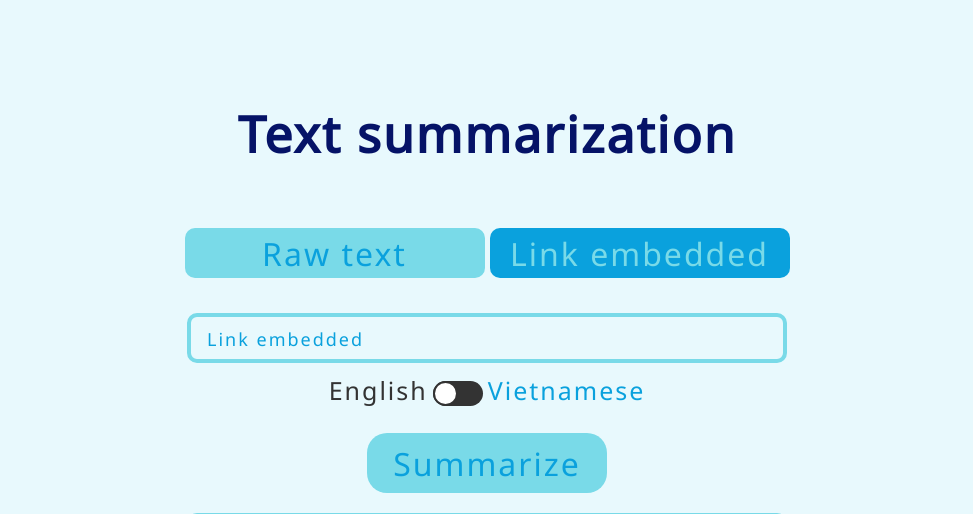
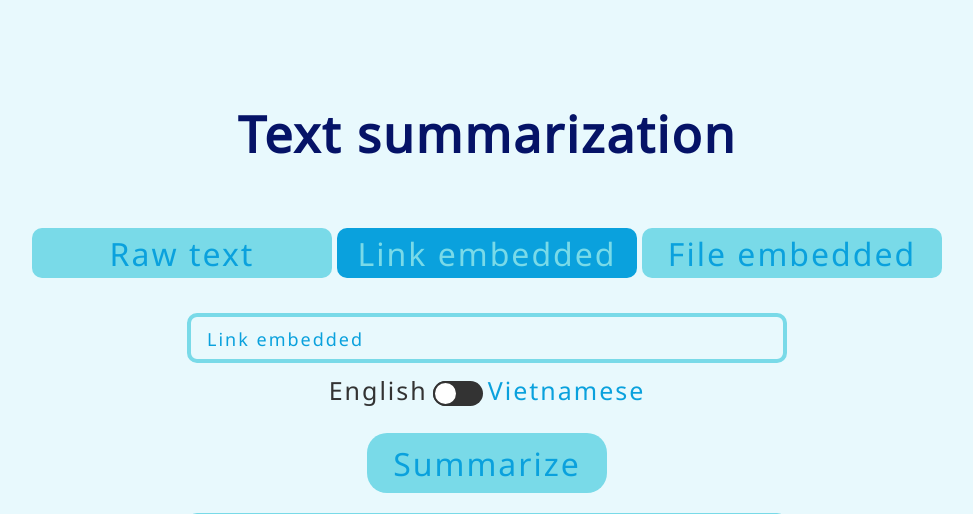
Before and after one commit to phucmap85/Quidk-website, a Flask app: page /linkemb in a window 1280 px wide. Shown: the top 514 px of the page, without its empty margins (153-1126 px from the left). Run offline with Flask 2, Linux system fonts and the light colour scheme.

Commit message:
Update linkemb.html

```diff
--- a/templates/linkemb.html
+++ b/templates/linkemb.html
@@ -50,7 +50,7 @@ body{
     width: auto;
 }
 
-.btn-1{
+.text-btn{
     margin: 2.5px;
     width: 300px;
     height: 50px;
@@ -64,13 +64,13 @@ body{
     outline: none;
 }
 
-.btn-1:hover{
+.text-btn:hover{
     box-shadow: inset 300px 0 0 0 #0AA1DD;
     cursor: pointer;
     color: #79DAE8;
 }
 
-.btn-2{
+.link-btn{
     margin: 2.5px;
     width: 300px;
     height: 50px;
@@ -84,14 +84,14 @@ body{
     outline: none;
 }
 /*
-.btn-2:hover{
+.link-btn:hover{
     box-shadow: inset 300px 0 0 0 #79DAE8;
     cursor: pointer;
     color: #0AA1DD;
 } */
 
-.btn1{
-    margin: 5px;
+.file-btn{
+    margin: 2.5px;
     width: 300px;
     height: 50px;
     border: none;
@@ -104,7 +104,7 @@ body{
     outline: none;
 }
 
-.btn1:hover{
+.file-btn:hover{
     box-shadow: inset 300px 0 0 0 #0AA1DD;
     cursor: pointer;
     color: #79DAE8;
@@ -253,8 +253,9 @@ body{
     <div class = "header" style="color: #051367;"> Text summarization </div>
 
     <div class ="button">
-        <button class="btn-1" onclick="window.location.href = '/home';">Raw text</button>
-        <button class="btn-2">Link embedded</button>
+        <button class="text-btn" onclick="window.location.href = '/home';">Raw text</button>
+        <button class="link-btn">Link embedded</button>
+        <button class="file-btn" onclick="window.location.href = '/filemb';">File embedded</button>
         <!-- <input type="button" class="btn1" value="Test"> -->
     </div>
 
@@ -270,6 +271,7 @@ body{
         </div>
 
         <button class="submit" type="submit" onclick="clicked()">Summarize</button>
+
         <p id="output">Result</p>
     </div>
 
```
